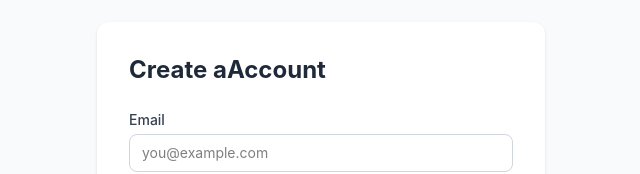
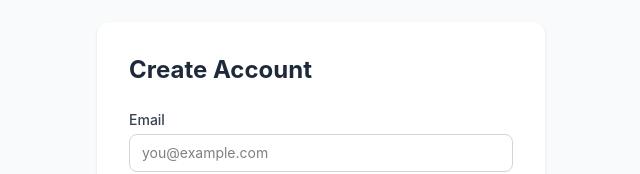
Before and after one commit to nadielotiene/jobtrackr-app, a React (Vite) app in the folder client/: page /register in a window 1280 px wide. Shown: the part 204-378 px from the top of the page, without its empty margins (319-959 px from the left). Built offline with nearby package versions, Linux system fonts and the light colour scheme; no server answers.

Commit message:
fix: minor syntax fixes

```diff
--- a/client/src/pages/RegisterPage.tsx
+++ b/client/src/pages/RegisterPage.tsx
@@ -15,7 +15,7 @@
 	return (
 		<div className="min-h-screen bg-gray-50 flex items-center justify-center">
 			<div className="bg-white p-8 rounded-xl shadow-sm w-full max-w-md">
-				<h1 className="text-2xl font-bold text-gray-800 mb-6">Create aAccount</h1>
+				<h1 className="text-2xl font-bold text-gray-800 mb-6">Create Account</h1>
 
 				<form onSubmit={handleSubmit} className="space-y-4">
 				<div>
```
Also changed, not shown: 2 other files (tests, documents, lock files or other folders).
